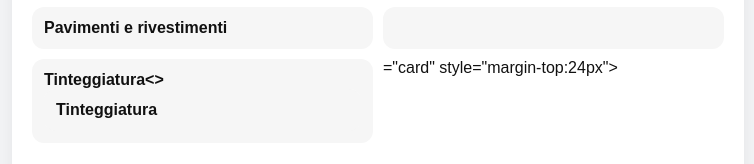
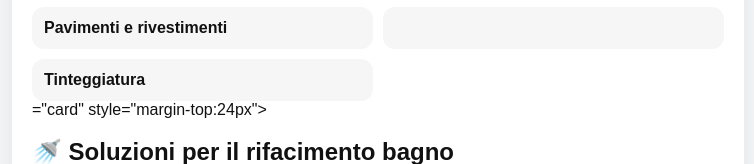
Before and after one commit to AntonioTufano30/Ristrutturazione-napoli, a plain HTML site: page index.html in a window 1280 px wide. Shown: the part 1207-1371 px from the top of the page, without its empty margins (262-1016 px from the left). Drawn offline with Linux system fonts and the light colour scheme.

Commit message:
Fix HTML syntax for Tinteggiatura item

```diff
--- a/index.html
+++ b/index.html
@@ -43,7 +43,7 @@
 <div class="item">Impianto elettrico</div><div class="item">Idrico-sanitario</div>
 <div class="item">Bagno completo</div><div class="item">Massetti</div>
 <div class="item">Pavimenti e rivestimenti</div><div class="item"></div>
-<div class="item">Tinteggiatura<><div class="item">Tinteggiatura</div>
+<div class="item"="item">Tinteggiatura</div>
 </div>="card" style="margin-top:24px">
   <h2>🚿 Soluzioni per il rifacimento bagno</h2>
   <p class="muted">Sopralluogo gratuito • Preventivo senza impegno</p>
```
